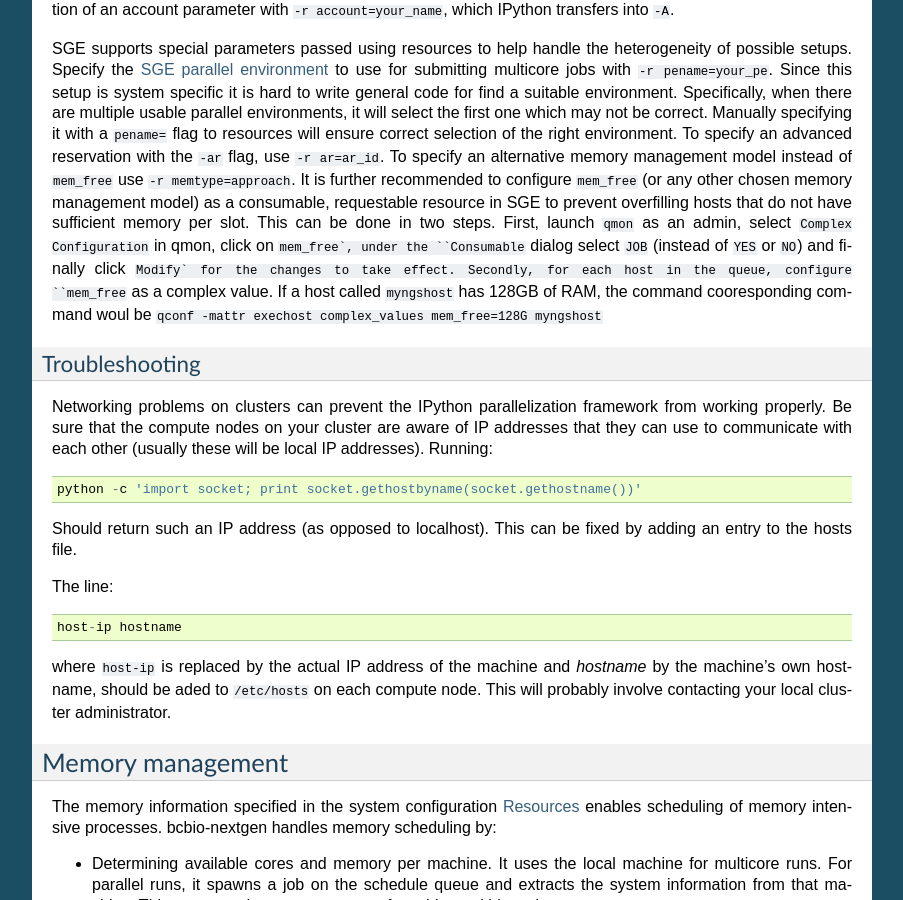
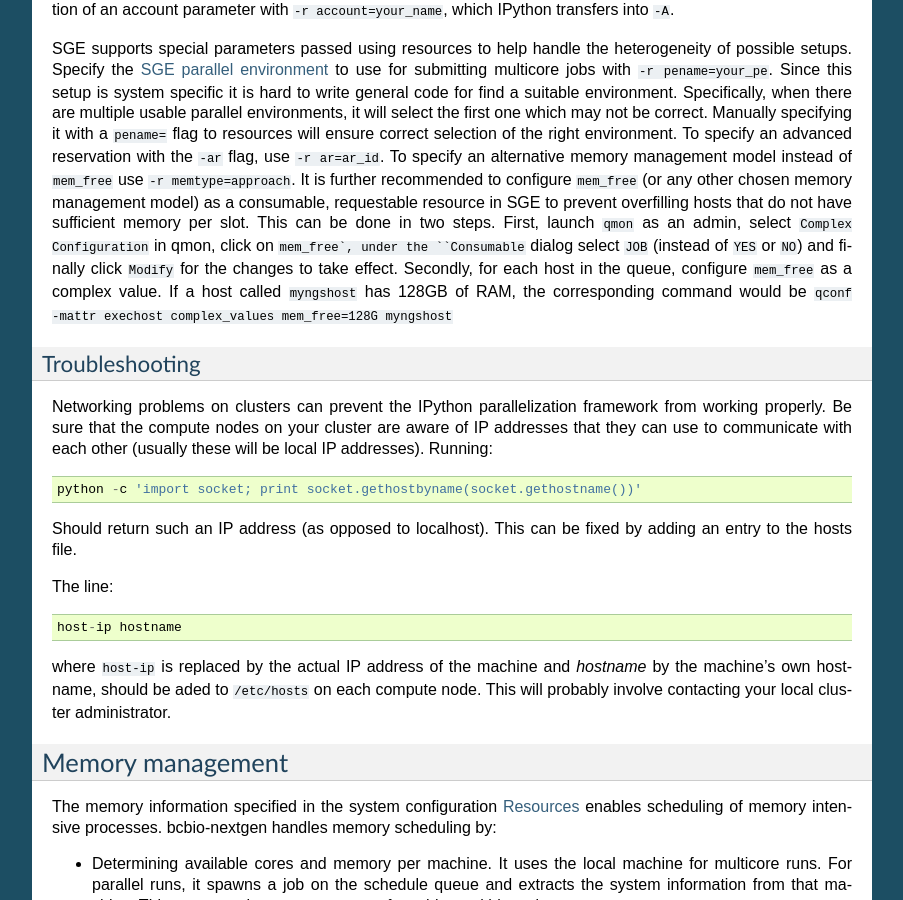
Before and after one commit to bcbio/bcbio-nextgen, a Sphinx documentation site: the page built from docs/contents/parallel.rst, in a window 1280 px wide and 900 px high, scrolled down 1174 px. Shown: the whole window, without its empty margins (198-1101 px from the left). Built offline with Sphinx 7.4.7, drawn with Linux system fonts in a browser that asks for light colours.

Commit message:
Update parallel.rst
Fix typos

```diff
--- a/docs/contents/parallel.rst
+++ b/docs/contents/parallel.rst
@@ -91,9 +91,9 @@ resource in SGE to prevent overfilling hosts that do not have sufficient memory
 This can be done in two steps. First, launch ``qmon`` as an admin,
 select ``Complex Configuration`` in qmon, click on ``mem_free`,
 under the ``Consumable`` dialog select ``JOB`` (instead of ``YES`` or ``NO``) and
-finally click ``Modify` for the changes to take effect. Secondly, for each host in
+finally click ``Modify`` for the changes to take effect. Secondly, for each host in
 the queue, configure ``mem_free`` as a complex value. If a host called ``myngshost``
-has 128GB of RAM, the command cooresponding command woul be
+has 128GB of RAM, the corresponding command would be
 ``qconf -mattr exechost complex_values mem_free=128G myngshost``
 
 .. _qsub man page: http://gridscheduler.sourceforge.net/htmlman/htmlman1/qsub.html
```
